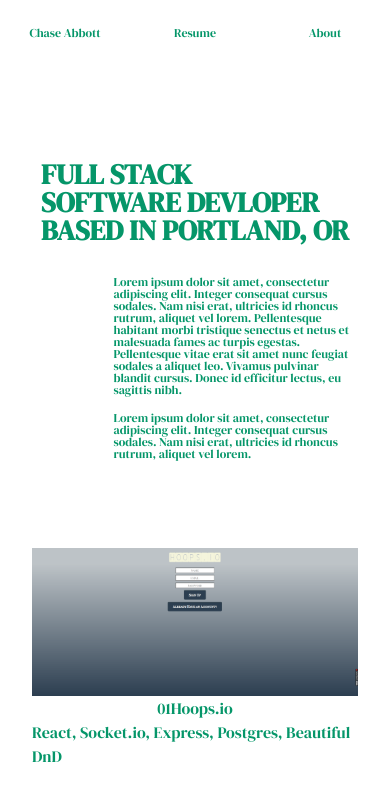
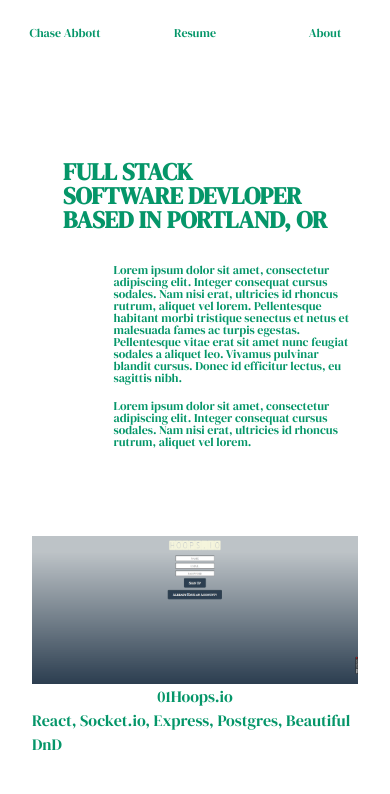
Before and after one commit to chase-abbott/Portfolio, a React (Create React App) app: page / in a window 390 px wide. Shown: the top 794 px of the page. Built offline with nearby package versions, Linux system fonts and the light colour scheme.

Commit message:
Change font size for phone

```diff
--- a/src/components/home/Home.js
+++ b/src/components/home/Home.js
@@ -9,7 +9,7 @@ export default class Home extends Component {
   render() {
     return (
       <div className="Home mt-32 w-full tablet:mt-60 font-theme">
-        <div className="grid grid-rows-2 justify-center text-2.5xl w-full tablet:text-5xl desktop:text-7xl text-green-600 leading-none mb-8 font-bold">
+        <div className="grid grid-rows-2 justify-center text-2xl w-full tablet:text-5xl desktop:text-7xl text-green-600 leading-none mb-8 font-bold">
           <span className="flex justify-self-start">FULL STACK</span>
           <span className="flex justify-self-start ">SOFTWARE DEVLOPER</span>
           <span className="flex justify-self-start ">BASED IN PORTLAND, OR</span>
```
